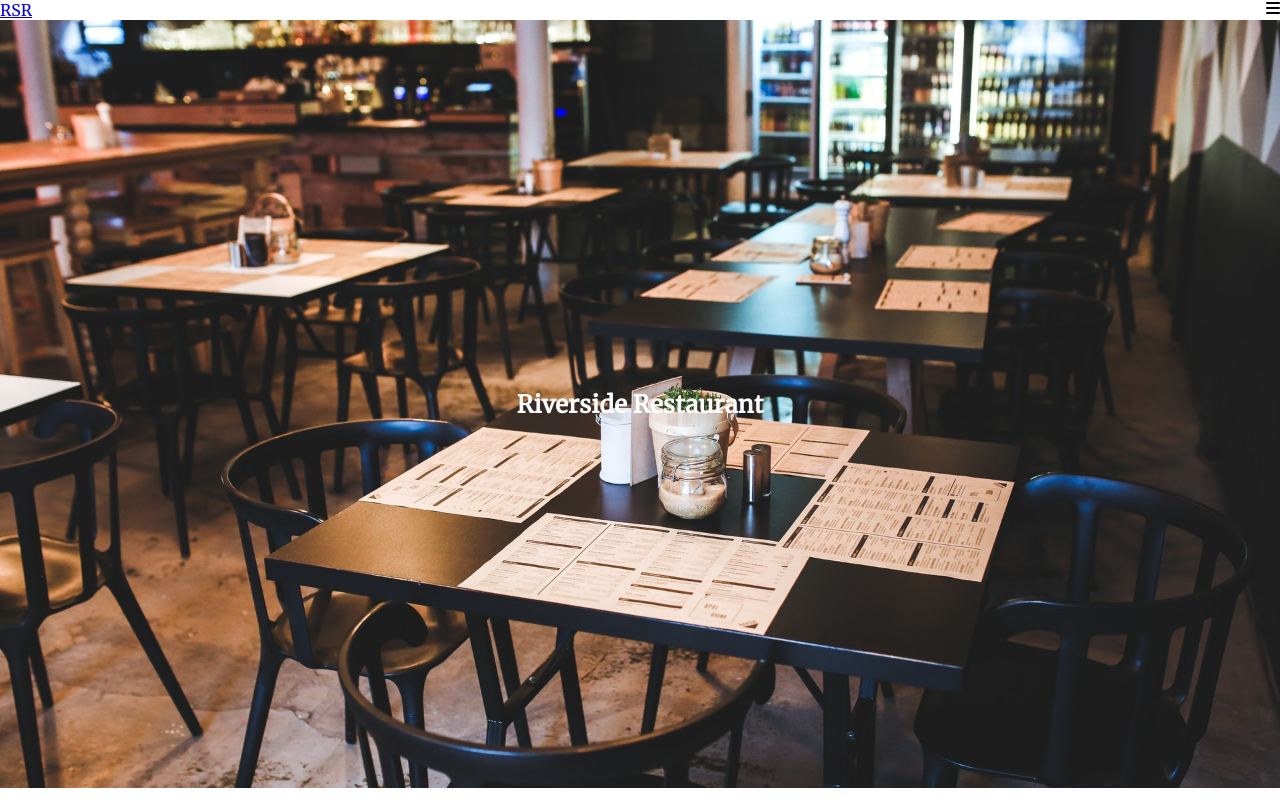
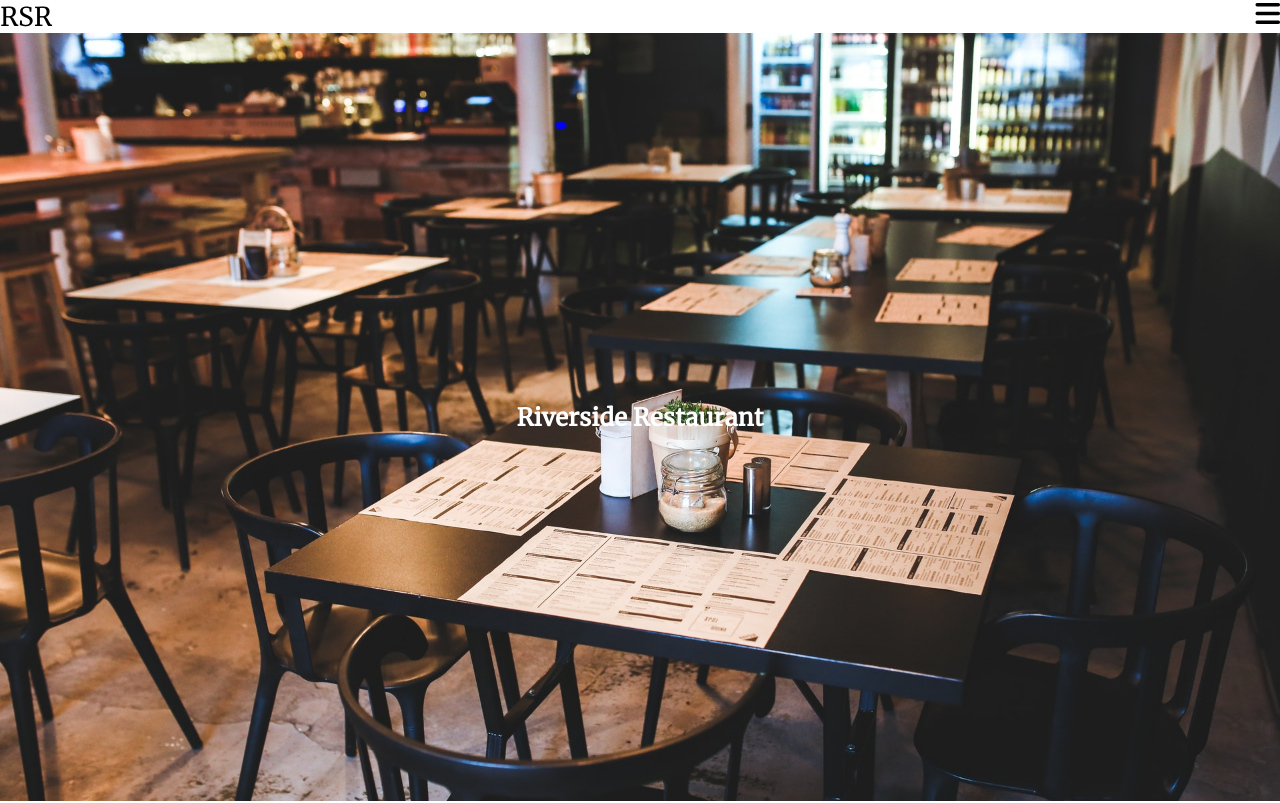
Before and after one commit to gband85/restaurant, a website built with webpack: page dist/index.html in a window 1280 px wide. Shown: the top 803 px of the page. Built offline with nearby package versions, Linux system fonts and the light colour scheme.

Commit message:
adjust font size of navbar

```diff
--- a/src/style.css
+++ b/src/style.css
@@ -28,7 +28,9 @@ header {
   .logo {
     /* align-self: center; */
     width: 110px;
-
+font-size: 26px;
+text-decoration: none;
+color: black;
   }
    .nav {
   display: flex;
@@ -36,13 +38,13 @@ header {
   /* justify-self: flex-end; */
 }
   #hamburger {
-    /* font-size: 32px; */
+    font-size: 28px;
     cursor: pointer;
     align-self: flex-end;
   }
 .nav-list {
     list-style: none;
-    display: flex;
+    display: none;
     flex-direction: column;
     align-items: flex-end;
 }
```
